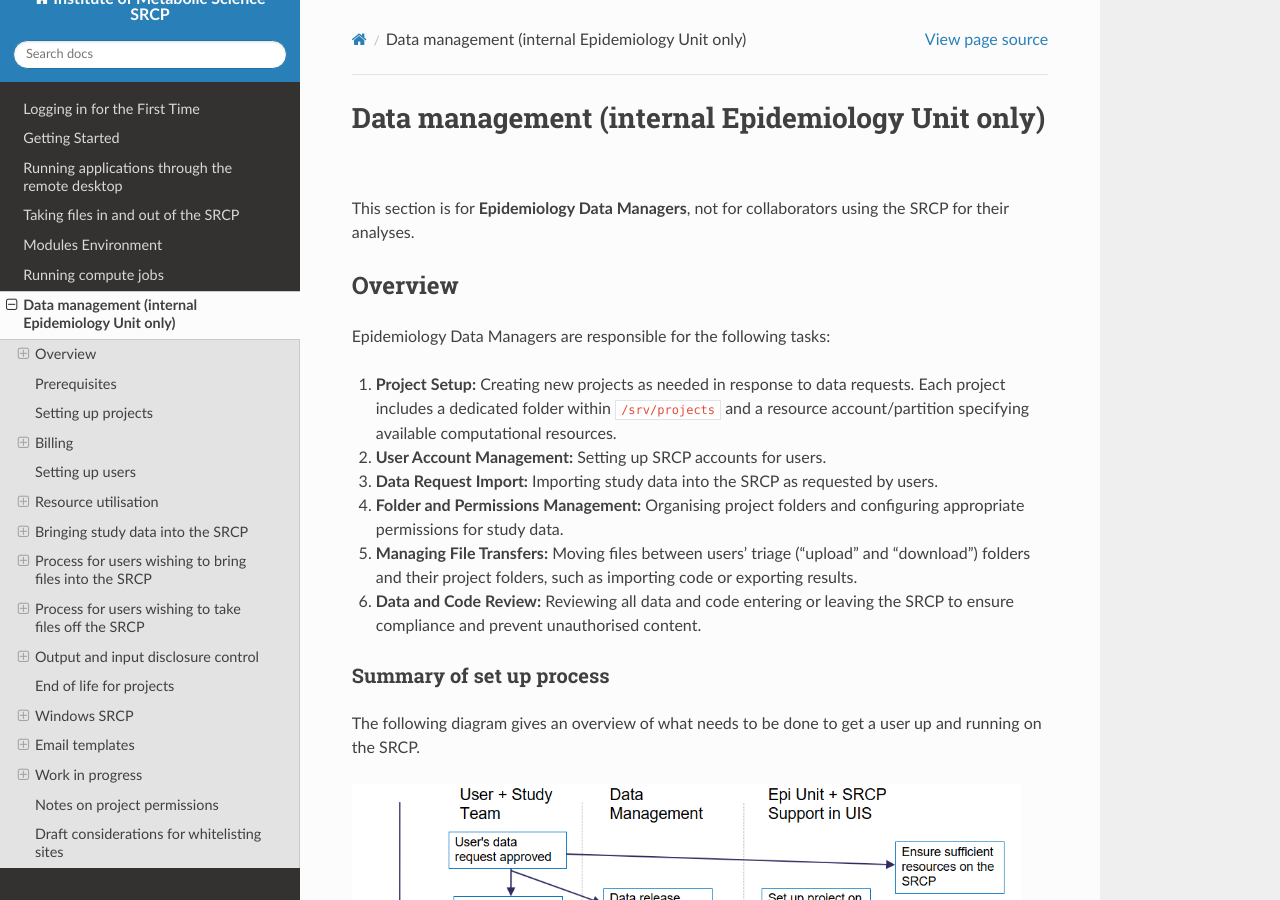
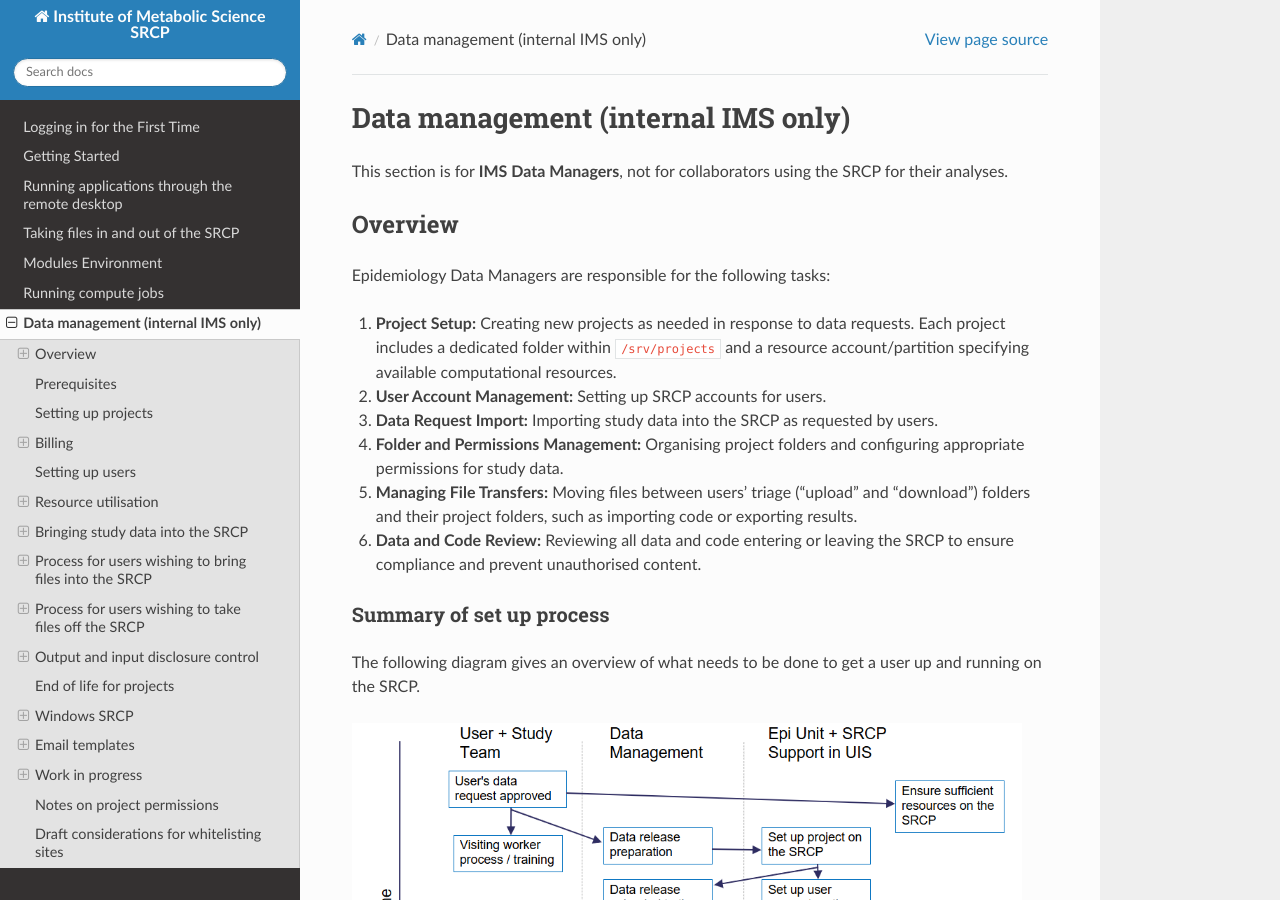
Before and after one commit to epi-analysis/SRCP_docs, a Sphinx documentation site: the page built from docs/source/06-Data-management.rst, in a window 1280 px wide and 900 px high. Built offline with Sphinx 7.4.7 and the Read the Docs theme 3.1.0, drawn with Linux system fonts in a browser that asks for light colours.

Commit message:
Update section title and references to IMS

```diff
--- a/docs/source/06-Data-management.rst
+++ b/docs/source/06-Data-management.rst
@@ -1,7 +1,7 @@
-Data management (internal Epidemiology Unit only)
+Data management (internal IMS only)
 =====================================================
 
-This section is for **Epidemiology Data Managers**, not for collaborators using the SRCP for their analyses.
+This section is for **IMS Data Managers**, not for collaborators using the SRCP for their analyses.
 
 Overview
 --------
```
